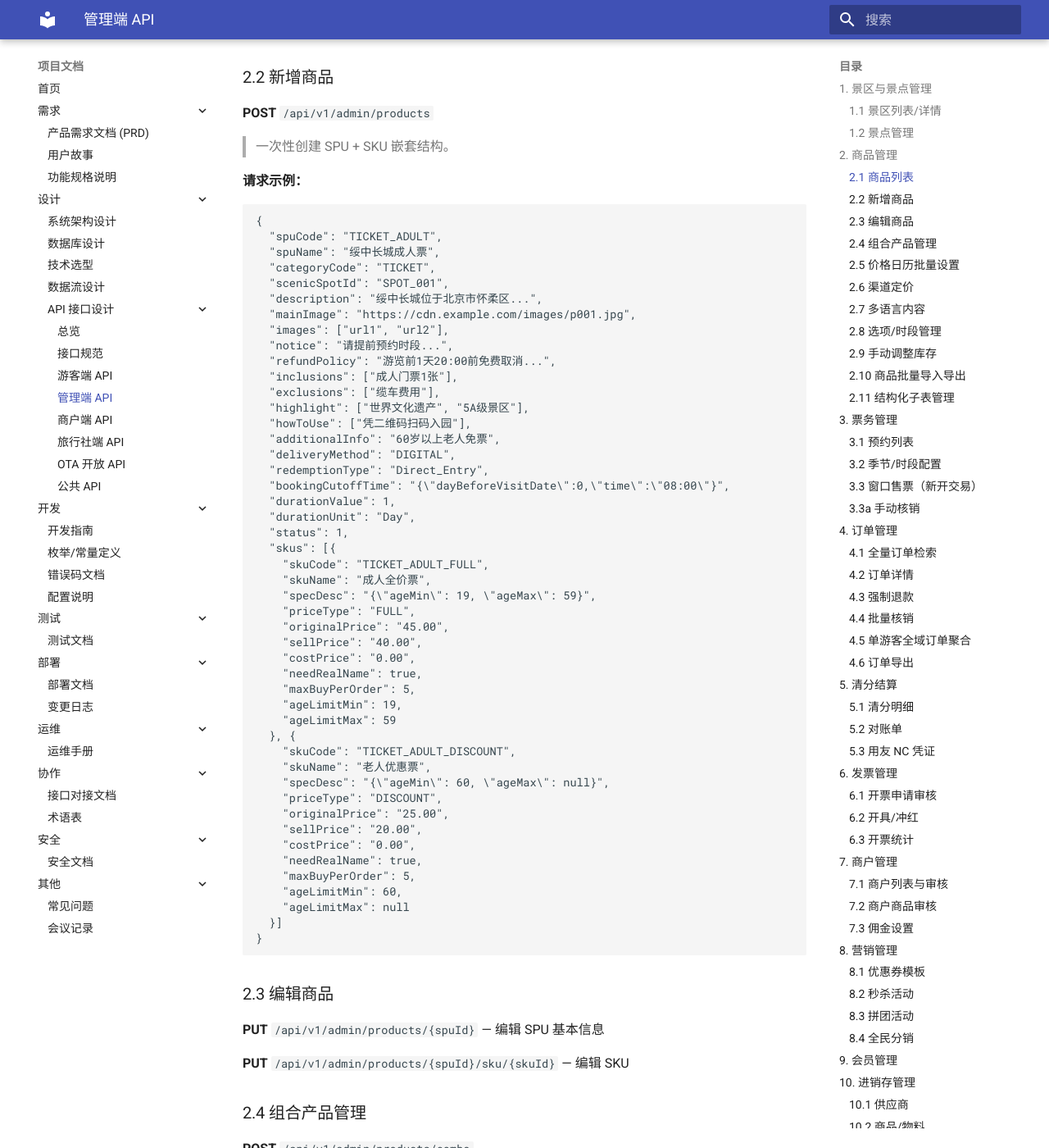
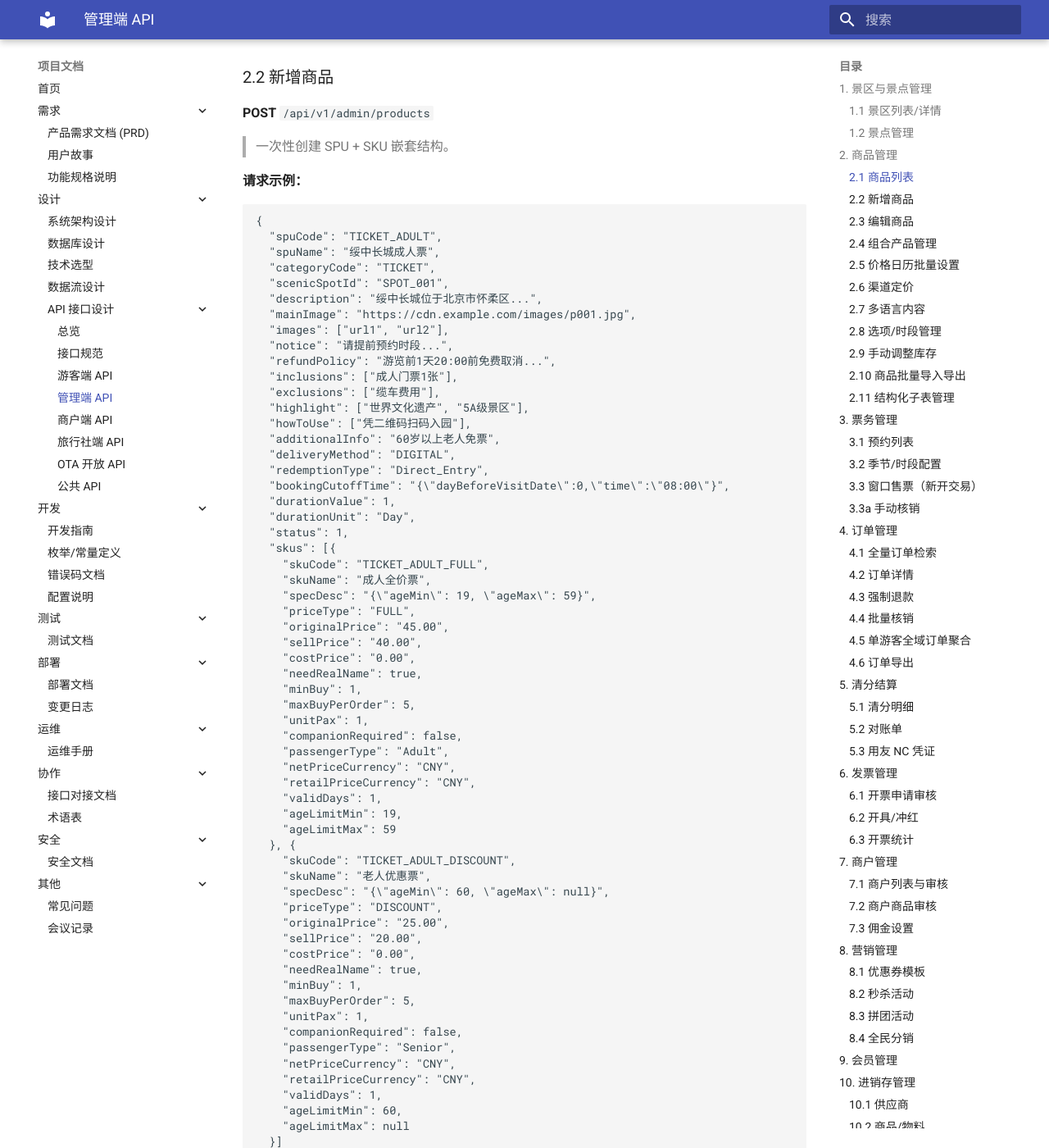
Before and after one commit to 4k48-o/u_trip_doc, an MkDocs documentation site: the page built from docs/design/api/admin.md, in a window 1280 px wide and 1400 px high, scrolled down 2747 px. Shown: the whole window at 82% size. Built offline with MkDocs 1.6.1 and Material for MkDocs 9.7.7, drawn with Linux system fonts in a browser that asks for light colours; some of the changed text lies outside the part shown.

Commit message:
fix: Issue #15 终审——admin SKU/SPU新字段+选项管理+商户同步

````diff
--- a/docs/design/api/admin.md
+++ b/docs/design/api/admin.md
@@ -119,7 +119,14 @@
     "sellPrice": "40.00",
     "costPrice": "0.00",
     "needRealName": true,
+    "minBuy": 1,
     "maxBuyPerOrder": 5,
+    "unitPax": 1,
+    "companionRequired": false,
+    "passengerType": "Adult",
+    "netPriceCurrency": "CNY",
+    "retailPriceCurrency": "CNY",
+    "validDays": 1,
     "ageLimitMin": 19,
     "ageLimitMax": 59
   }, {
@@ -131,12 +138,21 @@
     "sellPrice": "20.00",
     "costPrice": "0.00",
     "needRealName": true,
+    "minBuy": 1,
     "maxBuyPerOrder": 5,
+    "unitPax": 1,
+    "companionRequired": false,
+    "passengerType": "Senior",
+    "netPriceCurrency": "CNY",
+    "retailPriceCurrency": "CNY",
+    "validDays": 1,
     "ageLimitMin": 60,
     "ageLimitMax": null
   }]
 }
 ```
+
+> **SPU 级新增字段：** 除示例中字段外，创建/编辑 SPU 时可传 `categoryCodes`（JSON数组）、`primaryLanguage`、`reference`、`metaData`、`serviceLanguages`（JSON数组）、`guestInfoType`（PER_PERSON/PER_ORDER）、`guestInfoCodes`（JSON数组）、`paymentConfirmationTime`（分钟）。
 
 ### 2.3 编辑商品
 
````
Also changed, not shown: other parts of docs/design/api/admin.md (+4 -0 lines), docs/design/api/merchant.md (+1 -1 lines).
